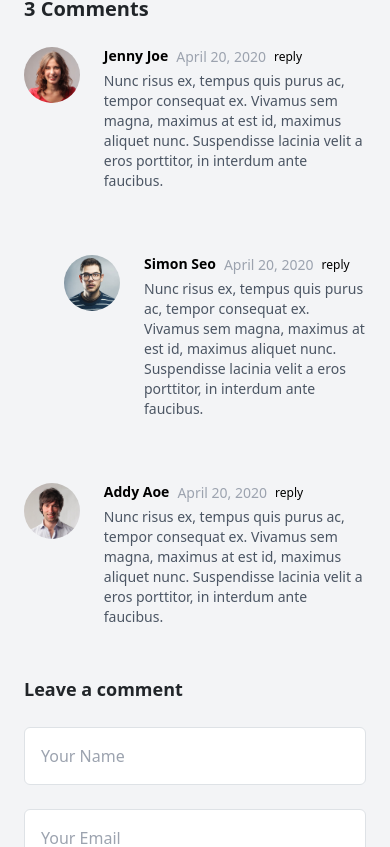
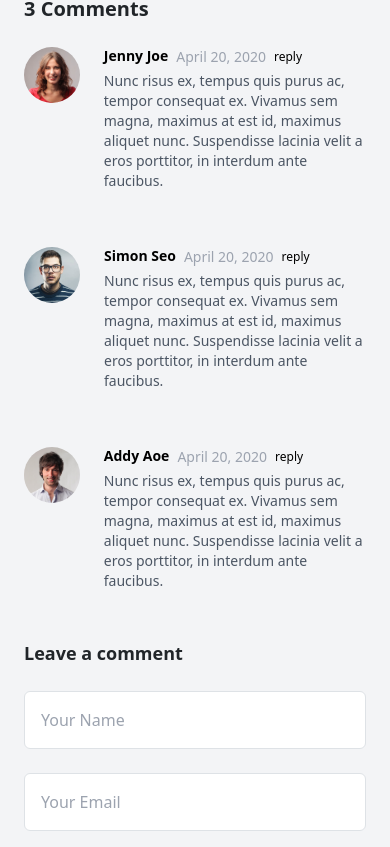
Before and after one commit to mabdullahw70-tech/my-project, a React (Vite) app: page /single-news in a window 390 px wide. Shown: the part 1806-2653 px from the top of the page. Built offline with nearby package versions, Linux system fonts and the light colour scheme.

Commit message:
very changing

```diff
--- a/src/components/Comments.jsx
+++ b/src/components/Comments.jsx
@@ -1,6 +1,7 @@
 import img1 from "../assets/sliderimage1.png";
 import img2 from "../assets/sliderimage2.png";
 import img3 from "../assets/sliderimage3.png";
+
 export function Comments() {
   const commentsData = [
     {
@@ -21,21 +22,26 @@ export function Comments() {
     <div>
       <h3 className="text-xl font-semibold mb-6">3 Comments</h3>
 
-      <div className="space-y-16">
+      <div className="space-y-14">
         {commentsData.map((item, i) => (
-          <div key={i} className={`flex gap-4 ${i === 1 ? "ml-10" : ""}`}>
+          <div key={i} className={`flex gap-4 ${i === 1 ? "md:ml-10" : ""}`}>
             {/* Image */}
             <img
               src={item.img}
               alt={item.name}
-              className="w-14 h-14  rounded-full object-cover"
+              className="w-14 h-14 rounded-full object-cover"
             />
+
             {/* Content */}
             <div>
-              <div className="flex items-center gap-2 text-sm">
-                <h4 className=" font-semibold text-black ">{item.name}</h4>
+              <div className="flex flex-wrap items-center gap-2 text-sm">
+                <h4 className="font-semibold text-black">{item.name}</h4>
+
                 <span className="text-gray-400">April 20, 2020</span>
-                <button className="text-xs text-black hover:!text-orange-500">reply</button>
+
+                <button className="text-xs text-black hover:text-orange-500 transition">
+                  reply
+                </button>
               </div>
 
               <p className="text-gray-600 text-sm mt-1">
```
